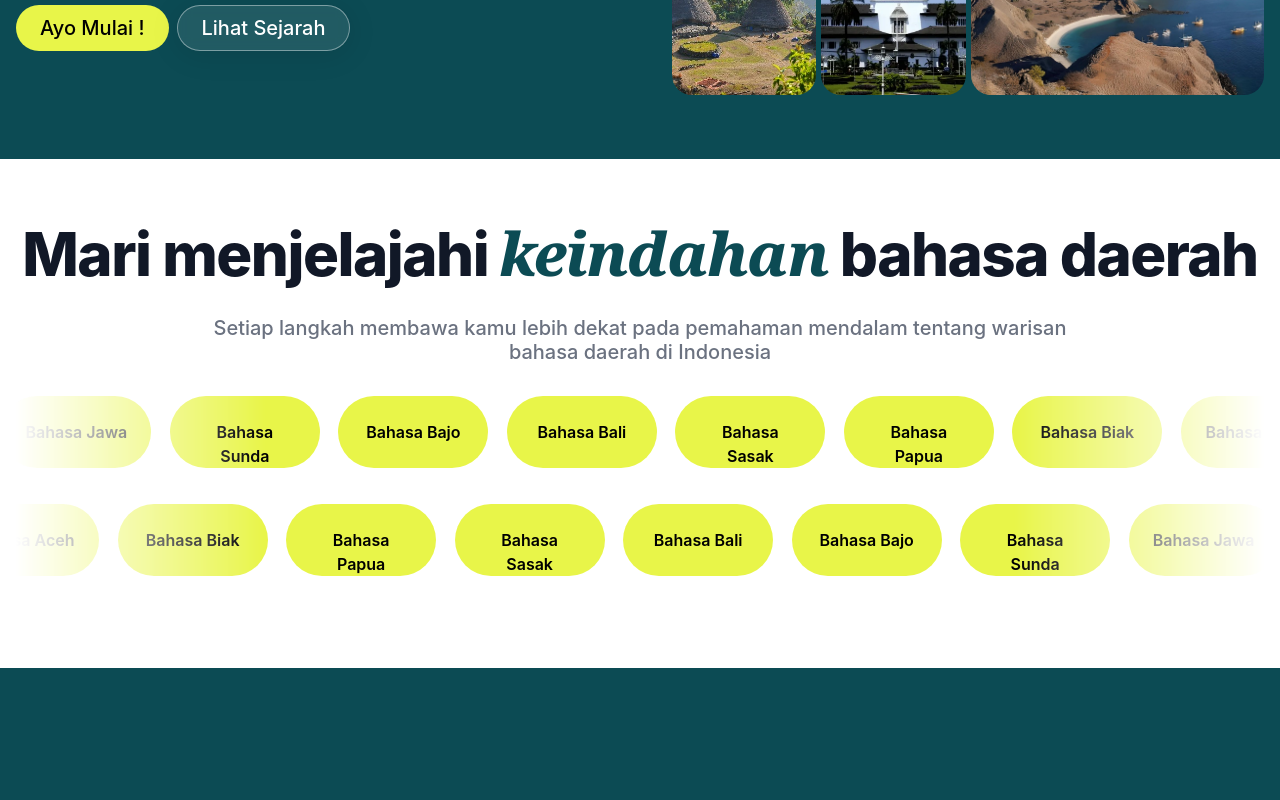
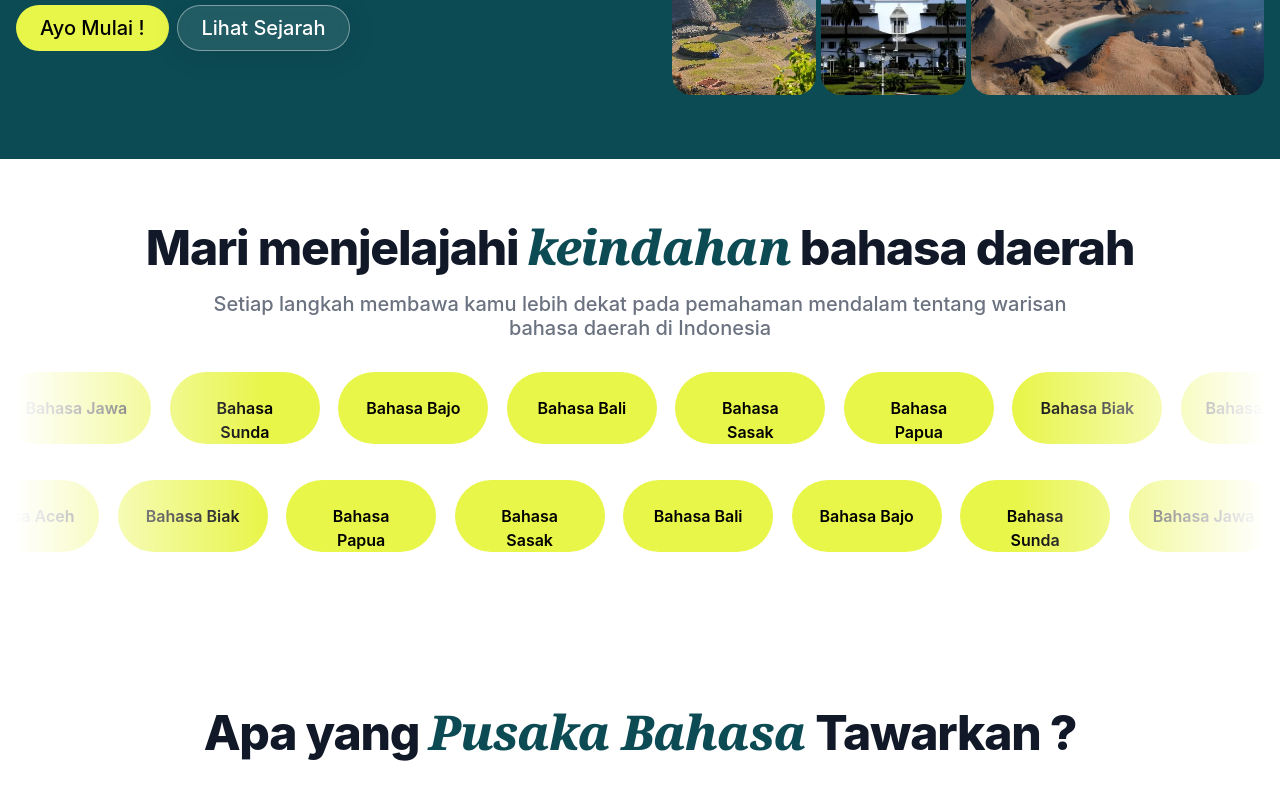
Before and after one commit to Pusaka-Bahasa/pusaka-bahasa, a React (Create React App) app: page / in a window 1280 px wide. Shown: the part 590-1390 px from the top of the page. Before the commit the page ends 1258 px from the top, so only its background shows below. Built offline with nearby package versions, Linux system fonts and the light colour scheme.

Commit message:
update: text title size, and add section two

```diff
--- a/src/components/SectionOne.tsx
+++ b/src/components/SectionOne.tsx
@@ -4,10 +4,10 @@ export default function SectionOne() {
   return (
     <section className="bg-white dark:bg-gray-900">
       <div className="py-8 px-4 mx-auto max-w-screen-xl text-center lg:py-16">
-        <h1 className="mb-4 text-4xl font-extrabold tracking-tight leading-none text-gray-900 md:text-5xl lg:text-6xl dark:text-white">
+        <h1 className="mb-4 text-4xl font-extrabold tracking-tight leading-none text-gray-900 md:text-5xl lg:text-5xl dark:text-white">
           Mari menjelajahi <a className="paraf2">keindahan</a> bahasa daerah
         </h1>
-        <p className="mb-8 mt-8 lg:text-md sm:text-sm font-medium text-gray-500 sm:px-16 lg:px-48 ">Setiap langkah membawa kamu lebih dekat pada pemahaman mendalam tentang warisan bahasa daerah di Indonesia</p>
+        <p className="mb-8 mt-5 lg:text-md sm:text-sm font-medium text-gray-500 sm:px-16 lg:px-48 ">Setiap langkah membawa kamu lebih dekat pada pemahaman mendalam tentang warisan bahasa daerah di Indonesia</p>
         <div className="wrapper-left">
           <div className="itemLeft item1">
             <div className="bg-prim p-6 flex items-center justify-center text-center">
--- /dev/null
+++ b/src/components/SectionTwo.tsx
@@ -0,0 +1,13 @@
+import "../styles/output.css";
+
+export default function SectionTwo() {
+  return (
+    <section className="bg-white dark:bg-gray-900">
+      <div className="py-8 px-4 mx-auto max-w-screen-xl text-center lg:py-16">
+        <h1 className="mb-4 text-3xl font-extrabold tracking-tight leading-none text-gray-900 md:text-5xl lg:text-4xl dark:text-white">
+          Apa yang <a className="paraf2">Pusaka Bahasa</a> Tawarkan ?
+        </h1>
+      </div>
+    </section>
+  );
+}
--- a/src/index.tsx
+++ b/src/index.tsx
@@ -4,6 +4,7 @@ import "./styles/index.css";
 import Navbar from "./components/Navbar";
 import Header from "./components/Header";
 import SectionOne from "./components/SectionOne";
+import SectionTwo from "./components/SectionTwo";
 
 const root = ReactDOM.createRoot(document.getElementById("root") as HTMLElement);
 root.render(
@@ -11,5 +12,6 @@ root.render(
     <Navbar />
     <Header />
     <SectionOne />
+    <SectionTwo />
   </React.StrictMode>
 );
```
